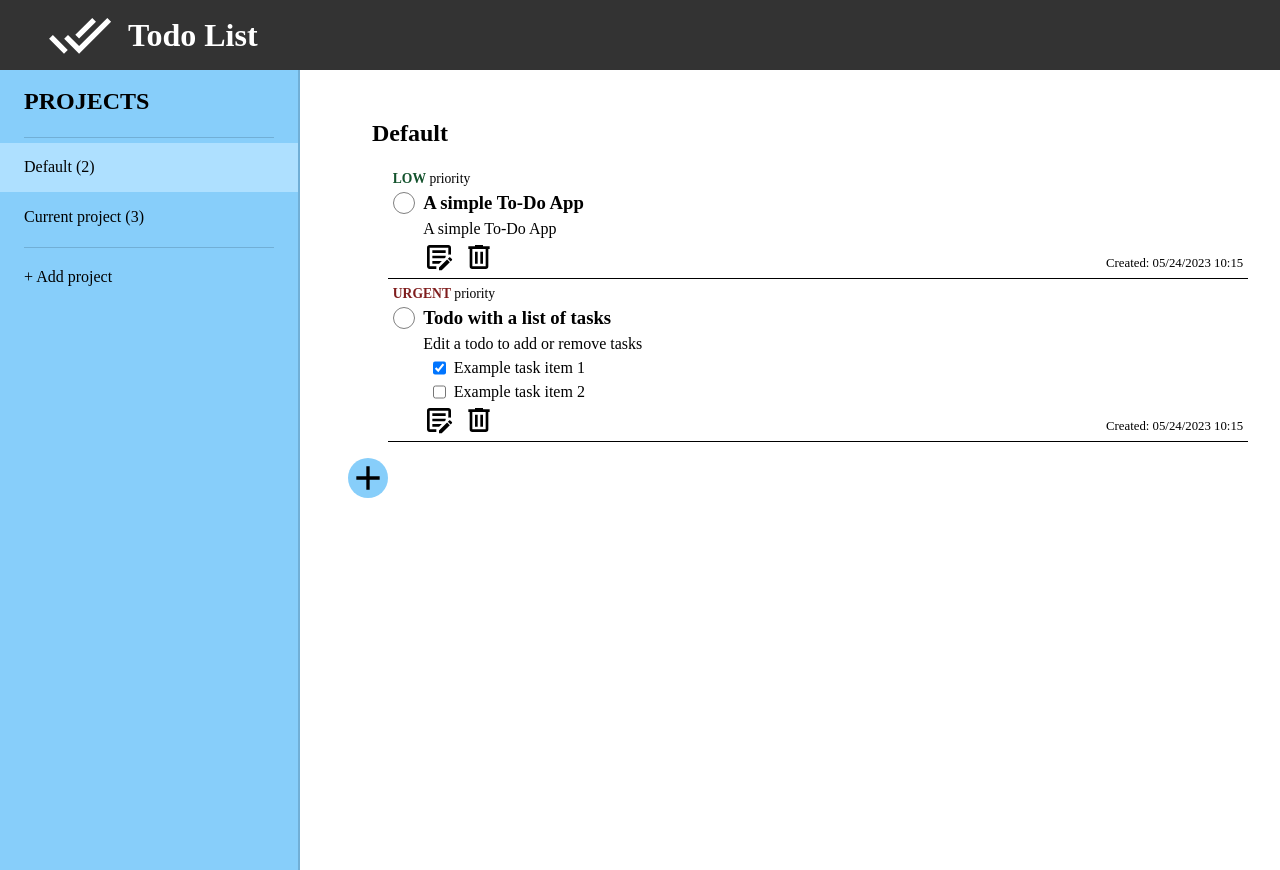
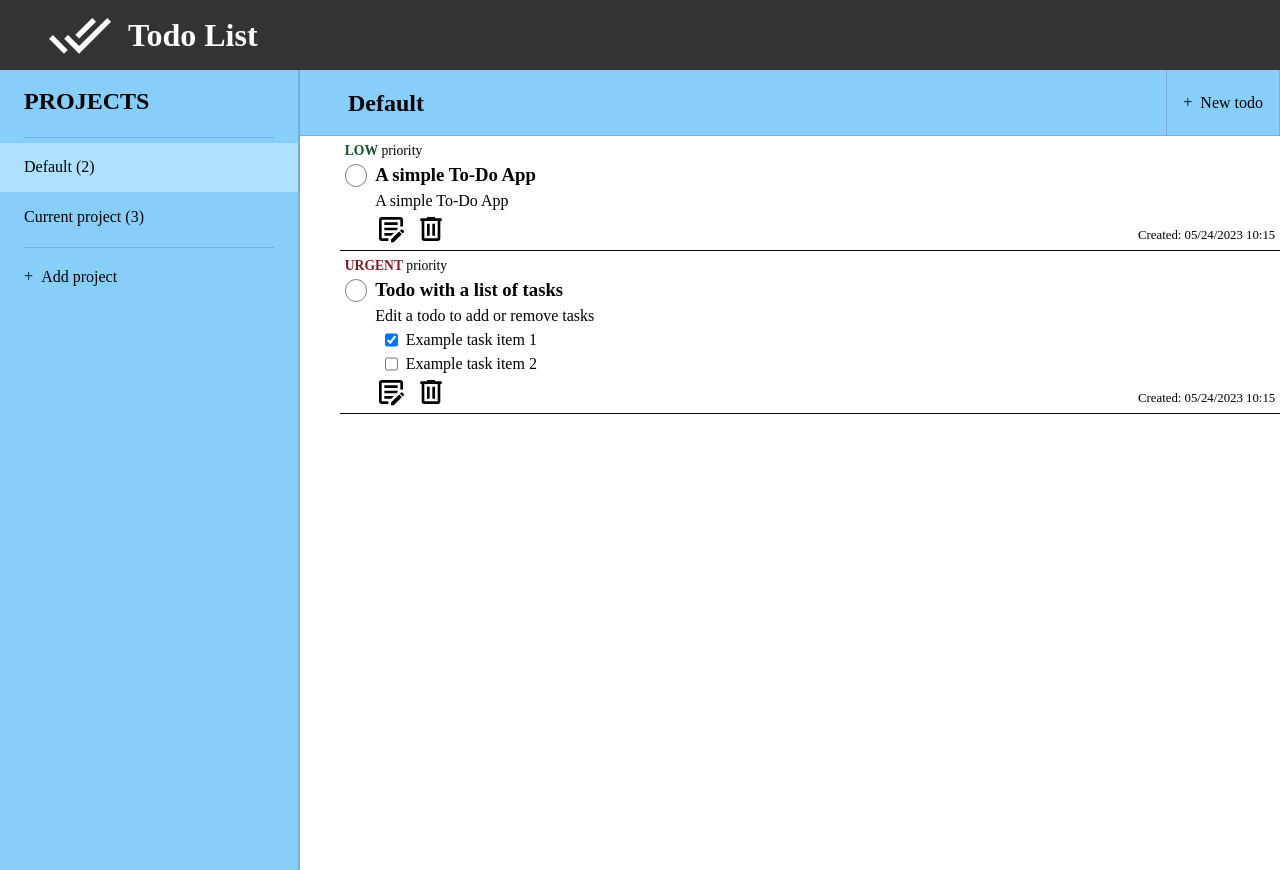
Before and after one commit to angelrcd/odin-todo, a website built with Vite: page index.html in a window 1280 px wide. Built offline with nearby package versions, Linux system fonts and the light colour scheme.

Commit message:
Improve style add new todo button.

```diff
--- a/index.html
+++ b/index.html
@@ -38,7 +38,9 @@
         <hr />
         <ul></ul>
         <hr />
-        <button class="show-new-project-form">+ Add project</button>
+        <button class="show-new-project-form">
+          <span class="add-symbol">+</span><span>Add project</span>
+        </button>
         <div class="new-project-form hidden">
           <input type="text" />
           <div class="add-project-buttons-container">
@@ -48,9 +50,13 @@
         </div>
       </div>
       <div id="current-project">
-        <h2></h2>
+        <div class="current-project-info-container">
+          <h2></h2>
+          <button class="show-new-todo-form">
+            <span class="add-symbol">+</span><span>New todo</span>
+          </button>
+        </div>
         <ul></ul>
-        <button class="show-new-todo-form"></button>
         <div class="new-todo-form hidden">
           <form action="">
             <div>
--- a/style.css
+++ b/style.css
@@ -42,6 +42,7 @@ p, h1, h2, h3, h4, h5, h6 {
   --color-middle-dark : #ca8a04;
 
   --projects-list-items-padding: 0.8rem 1.5rem;
+  --separation-sections: 3rem;
 }
 
 .hidden {
@@ -76,9 +77,14 @@ header img{
   background: url(/menu.svg);
 }
 
+.add-symbol {
+  margin-right: 0.5rem;
+  font-weight: 600;
+  color: #043655;
+}
+
 #app {
   display: flex;
-  gap: 1rem;
 }
 
 #projects-list {
@@ -111,7 +117,7 @@ header img{
 
 .project-container {
   user-select: none;
-  /* margin-bottom: 0.3rem; */
+
 }
 
 .project-container:hover:not(.current-project), .show-new-project-form:hover {
@@ -119,7 +125,7 @@ header img{
   cursor: pointer;
 }
 
-#projects-list h2, #current-project h2 {
+#projects-list h2 {
   width: 100%;
   padding: var(--projects-list-items-padding);
 }
@@ -164,7 +170,6 @@ header img{
 }
 
 #current-project {
-  padding: 2rem;
   flex-grow: 1;
 }
 
@@ -173,6 +178,7 @@ header img{
 }
 
 /* New project form */
+
 .show-new-project-form {
   text-align: left;
   width: 100%;
@@ -217,6 +223,7 @@ header img{
 }
 
 /* Checkbox input customization */
+
 .input-container {
   display: flex;
   align-items: center;
@@ -250,19 +257,33 @@ input.complete-todo {
   border-color: var(--color-negative-dark);
 }
 
+/* Current project info */
+
+.current-project-info-container {
+  background: var(--project-sidebar-bg-color);
+  display: flex;
+  justify-content: space-between;
+  border-bottom: 1px solid var(--project-sidebar-hover-bg-color);
+}
+
+.current-project-info-container h2 {
+  padding: 0.9rem var(--separation-sections);
+}
+
+.show-new-todo-form {
+  background: none;
+  border: none;
+  border-left: 1px solid var(--project-sidebar-hover-bg-color);
+  border-right: 1px solid var(--project-sidebar-hover-bg-color);
+  padding: 0 1rem;
+  cursor: pointer;
+}
+
+.show-new-todo-form:hover {
+  background: var(--project-sidebar-hover-bg-color);
+}
 
 /* New todo form */
-
-.show-new-todo-form {
-  background: url(/plus.svg);
-  background-color: #87cefa;
-  height: 40px;
-  width: 40px;
-  margin-top: 1rem;
-  font-size: 30px;
-  border-radius: 50%;
-  border: none;
-}
 
 .new-todo-form form {
   display: flex;
```
